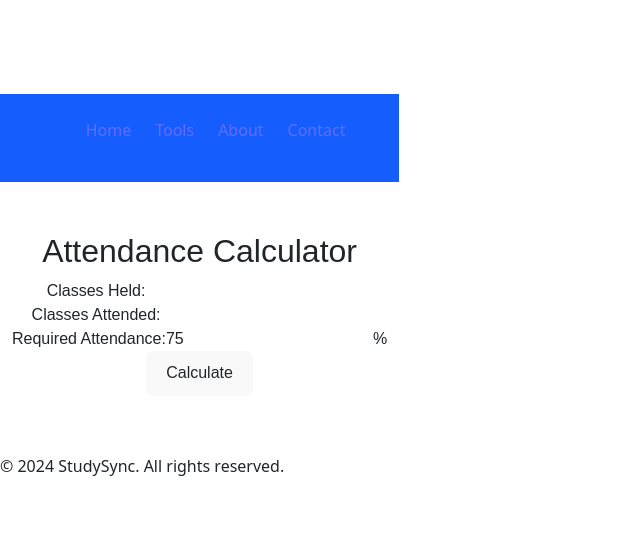
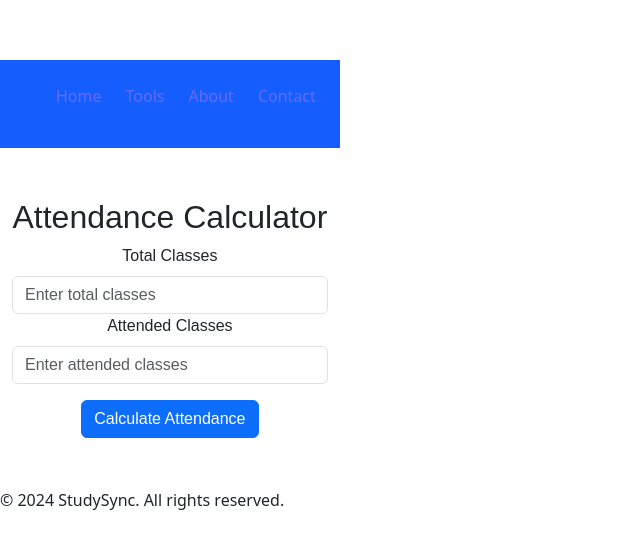
Before and after one commit to Abdul-Wasi/studysync, a React (Vite) app: page /tools/attendance in a window 1280 px wide. Shown: the part 106-654 px from the top of the page, without its empty margins (0-640 px from the left). Built offline with nearby package versions, Linux system fonts and the light colour scheme.

Commit message:
improved attendance calculator

```diff
--- a/src/components/AttendanceCalculator.jsx
+++ b/src/components/AttendanceCalculator.jsx
@@ -1,68 +1,130 @@
 import React, { useState } from "react";
-import { ProgressBar } from "react-bootstrap"; // If you're using bootstrap for styling
+import { ProgressBar, Alert, Form, Button } from "react-bootstrap";
 
 const AttendanceCalculator = () => {
-  const [classesHeld, setClassesHeld] = useState("");
-  const [classesAttended, setClassesAttended] = useState("");
-  const [requiredAttendance, setRequiredAttendance] = useState(75);
+  const [totalClasses, setTotalClasses] = useState("");
+  const [attendedClasses, setAttendedClasses] = useState("");
+  const [targetPercentage, setTargetPercentage] = useState("");
   const [attendancePercentage, setAttendancePercentage] = useState(null);
-  const [prediction, setPrediction] = useState("");
+  const [classesNeeded, setClassesNeeded] = useState(null);
+  const [error, setError] = useState("");
 
-  // Function to calculate attendance percentage
   const calculateAttendance = () => {
-    if (classesHeld > 0 && classesAttended >= 0) {
-      const percentage = (classesAttended / classesHeld) * 100;
-      setAttendancePercentage(percentage);
+    const total = parseInt(totalClasses);
+    const attended = parseInt(attendedClasses);
 
-      // Predict if the student will meet the attendance requirement
-      if (percentage >= requiredAttendance) {
-        setPrediction("You are on track!");
-      } else {
-        setPrediction("You need to attend more classes to meet the requirement.");
-      }
+    if (isNaN(total) || isNaN(attended) || total <= 0 || attended < 0 || attended > total) {
+      setError("Please enter valid numbers. Attended classes cannot exceed total classes.");
+      setAttendancePercentage(null);
+      setClassesNeeded(null);
+      return;
+    }
+
+    setError("");
+    const percentage = ((attended / total) * 100).toFixed(2);
+    setAttendancePercentage(percentage);
+    setClassesNeeded(null);
+  };
+
+  const predictRequiredClasses = () => {
+    const total = parseInt(totalClasses);
+    const attended = parseInt(attendedClasses);
+    const target = parseFloat(targetPercentage);
+
+    if (isNaN(target) || target <= 0 || target > 100) {
+      setError("Please enter a valid target percentage (1-100).");
+      setClassesNeeded(null);
+      return;
+    }
+
+    setError("");
+
+    let extraClasses = 0;
+    let newTotal = total;
+    let newAttended = attended;
+
+    while ((newAttended / newTotal) * 100 < target) {
+      extraClasses++;
+      newTotal++;
+      newAttended++;
+    }
+
+    if (extraClasses === 0) {
+      setClassesNeeded("You have already achieved your target!");
     } else {
-      setPrediction("Please enter valid numbers.");
+      setClassesNeeded(`You need to attend ${extraClasses} more consecutive classes.`);
     }
+  };
+
+  const getProgressColor = () => {
+    if (attendancePercentage >= 75) return "success";
+    if (attendancePercentage >= 50) return "warning";
+    return "danger";
   };
 
   return (
     <div className="attendance-calculator">
       <h2>Attendance Calculator</h2>
-      <div>
-        <label>Classes Held: </label>
-        <input
-          type="number"
-          value={classesHeld}
-          onChange={(e) => setClassesHeld(e.target.value)}
-        />
-      </div>
-      <div>
-        <label>Classes Attended: </label>
-        <input
-          type="number"
-          value={classesAttended}
-          onChange={(e) => setClassesAttended(e.target.value)}
-        />
-      </div>
-      <div>
-        <label>Required Attendance: </label>
-        <input
-          type="number"
-          value={requiredAttendance}
-          onChange={(e) => setRequiredAttendance(e.target.value)}
-        />
-        <span>%</span>
-      </div>
-      <button onClick={calculateAttendance}>Calculate</button>
+      {error && <Alert variant="danger">{error}</Alert>}
+
+      <Form>
+        <Form.Group>
+          <Form.Label>Total Classes</Form.Label>
+          <Form.Control
+            type="number"
+            value={totalClasses}
+            onChange={(e) => setTotalClasses(e.target.value)}
+            placeholder="Enter total classes"
+          />
+        </Form.Group>
+
+        <Form.Group>
+          <Form.Label>Attended Classes</Form.Label>
+          <Form.Control
+            type="number"
+            value={attendedClasses}
+            onChange={(e) => setAttendedClasses(e.target.value)}
+            placeholder="Enter attended classes"
+          />
+        </Form.Group>
+
+        <Button variant="primary" className="mt-3" onClick={calculateAttendance}>
+          Calculate Attendance
+        </Button>
+      </Form>
 
       {attendancePercentage !== null && (
-        <div>
-          <h3>Attendance Percentage: {attendancePercentage.toFixed(2)}%</h3>
-          <ProgressBar now={attendancePercentage} max={100} label={`${attendancePercentage.toFixed(2)}%`} />
+        <div className="mt-4">
+          <h4>Attendance Percentage: {attendancePercentage}%</h4>
+          <ProgressBar variant={getProgressColor()} now={attendancePercentage} />
         </div>
       )}
 
-      <h4>{prediction}</h4>
+      {/* Prediction Section */}
+      {attendancePercentage !== null && (
+        <div className="mt-4">
+          <h3>Predict Required Attendance</h3>
+          <Form.Group>
+            <Form.Label>Target Attendance (%)</Form.Label>
+            <Form.Control
+              type="number"
+              value={targetPercentage}
+              onChange={(e) => setTargetPercentage(e.target.value)}
+              placeholder="Enter target percentage"
+            />
+          </Form.Group>
+
+          <Button variant="success" className="mt-3" onClick={predictRequiredClasses}>
+            Calculate Required Classes
+          </Button>
+
+          {classesNeeded && (
+            <Alert variant="info" className="mt-3">
+              {classesNeeded}
+            </Alert>
+          )}
+        </div>
+      )}
     </div>
   );
 };
```
Also changed, not shown: src/components/ContactForm.jsx (added), src/components/DiscussionForum.jsx (added), src/components/SGPA_Calculator.jsx (added), src/components/StudyPlanner.jsx (added).
